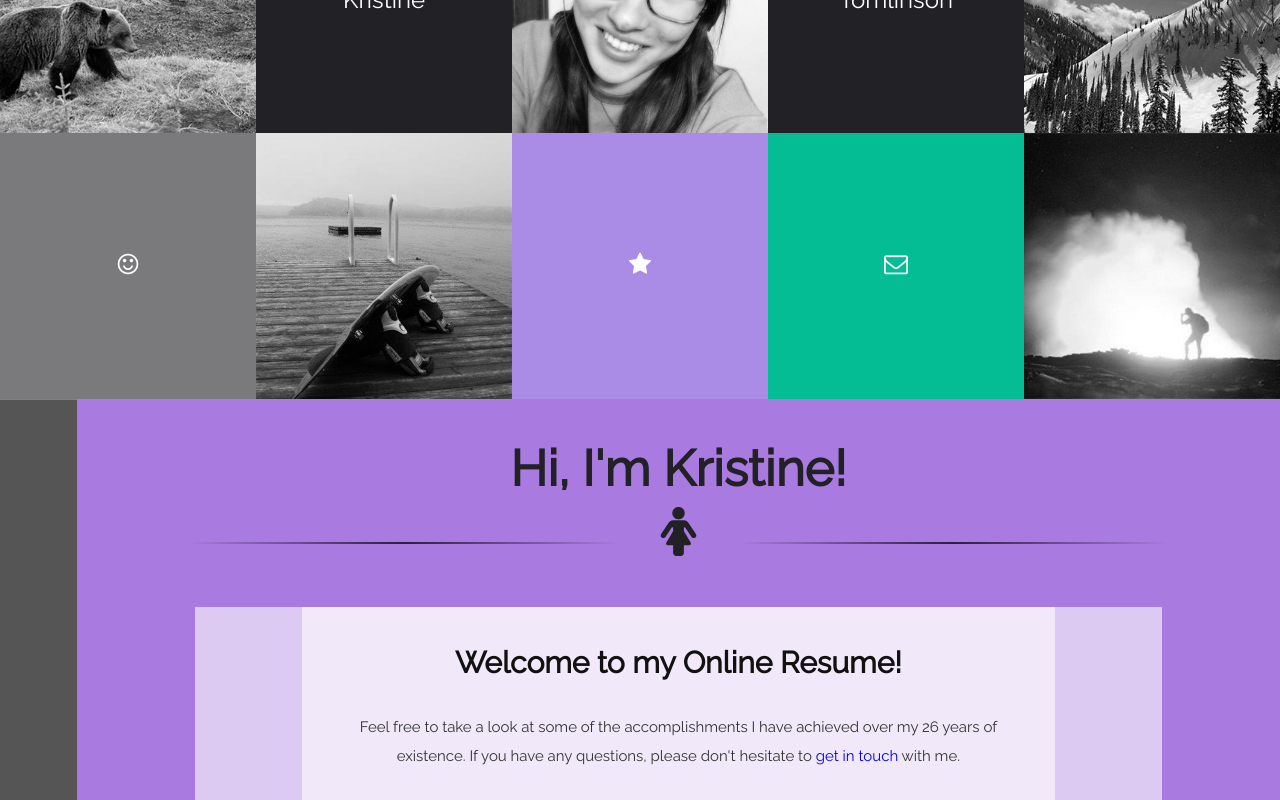
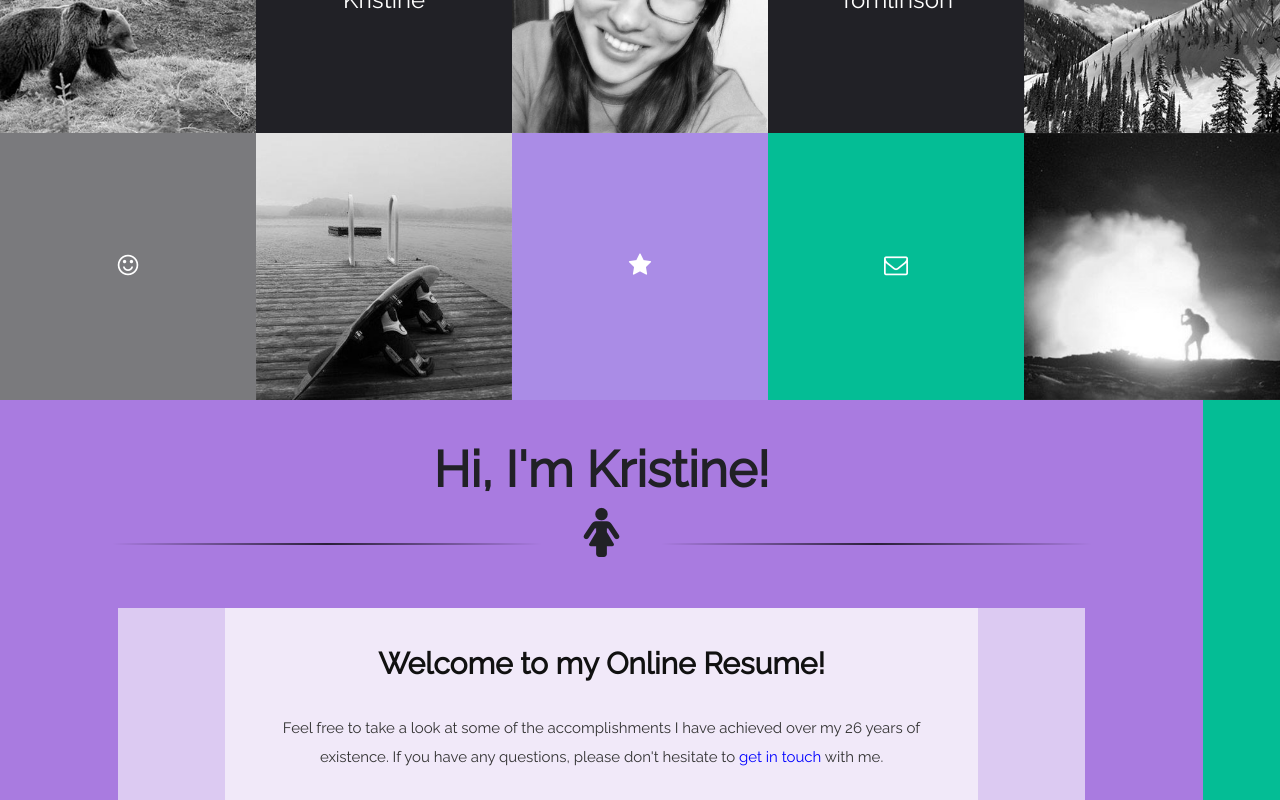
Before and after one commit to SWboarder/resume, a plain HTML site: page index.html in a window 1280 px wide. Shown: the part 400-1200 px from the top of the page. Drawn offline with Linux system fonts and the light colour scheme.

Commit message:
Trying to get to work nice on phones

```diff
--- a/css/engineer.css
+++ b/css/engineer.css
@@ -3,22 +3,26 @@
 /***************/
 
 	/*In order of precedence*/
-	body,
 	html{
 		display: block;
 		width: 100%;
 		height: 100%;
 		margin: 0;
 		padding: 0;
+		background-color: #04bd95;
 	}
 
 	body{
-		background-color: #555;
 		color: #fff;
 		font-family: 'Raleway', sans-serif;
 		font-size: 24px;
 		overflow-y: scroll;
 		overflow-x: hidden;
+		display: block;
+		width: 100%;
+		height: 100%;
+		margin: 0;
+		padding: 0;
 	}
 
 	h1{
@@ -326,11 +330,10 @@
 		background-color: #04bd95;
 		display: inline-block;
 		height: 100%;
-		left: 0px;
+		right: 0;
 		position: fixed;
-		top: 0px;
+		top: 0;
 		width: 6%;
-		z-index: -1;
 	}
 
 #test{
@@ -474,9 +477,16 @@
 			padding: 10px 5%;
 		}
 
+		.blockWrapper{
+			display: inline-flex;
+			width: 100%;
+			height: 100%;
+			justify-content: center;
+			align-items: center;
+			flex-wrap: wrap;
+		}
+
 		.block{
-			display: flex;
-			float: left;
 			height: 33.3%;
 			margin: 0;
 			padding: 0;
@@ -521,8 +531,8 @@
 			padding-left: 5%;
 			padding-right: 5%;
 			padding-bottom: 25px;
+			margin-right: 6%;
 			display: inline-block;
-			float: right;
 			min-height: 640px;
 			text-align: center;
 			width: 84%;
@@ -646,6 +656,11 @@
 			width: 70%;
 		}
 
+		.containerText.introText{
+			padding-top: 0;
+			padding-bottom: 0;
+		}
+
 		.contain{
 			background-size: contain;
 		}
@@ -665,7 +680,7 @@
 			margin: 3px 3px 0 3px;
 		}
 
-		.innerContainerText{
+		.innerTextContainer{
 			display: inline-block;
 			padding: 5%;
 			width: 90%;
--- a/index.html
+++ b/index.html
@@ -10,8 +10,8 @@
 		<meta name="author" content="Kristine Tomlinson">
 		<meta name="description" content="The Online Resume of Kristine Tomlinson">
 		<meta name="keywords" content="Kristine, Tomlinson, Online, Resume, electrical, engineer, snowboarder, web designer">
-		<meta name="viewport" content="width=device-width, height=device-height, initial-scale=1.0, user-scalable=no">
-		<meta name="apple-mobile-web-app-capable" content="yes" />
+		<!-- <meta name="viewport" content="width=device-width, height=device-height, initial-scale=1.0, user-scalable=no">
+		<meta name="apple-mobile-web-app-capable" content="yes" /> -->
 		<link rel="icon" type="image/x-icon" href="./images/website_icon.png">
 		<link rel="stylesheet" type="text/css" href="./css/engineer.css">
 		<link rel="stylesheet" type="text/css" href="./css/styles.css">
@@ -32,7 +32,7 @@
 	</head>
 
 	<!--BODY SECTION-->
-	<body id="home" data-bind="style: {height : height()+'px', width: width() + 'px'}">
+	<body id="home">
 
 		<!--LOADER-->
 			<div id="loader">
@@ -59,6 +59,7 @@
 			</div>
 
 		<!--THE MAIN PAGE-->
+			<div class="blockWrapper">
 				<!-- ko foreach: blocks -->
 					<div class="block" data-bind="event: {touchend: $parent.touchNavigateToBlock, mouseover: $parent.expandBlock, mouseout: $parent.shrinkBlock, mousedown: $parent.navigateToBlock}, css: {'interacts' : interacts()}, attr: {id: id()}">
 						<div data-bind="attr: {class: backgroundColor()+' background '}, style: { 'background-image': 'url('+img()+')'}">
@@ -71,6 +72,7 @@
 						</div>
 					</div>
 				<!-- /ko -->
+			</div>
 
 		<!--THE STICKY SIDE NAV BAR-->
 		<div id="menuBar">
@@ -100,9 +102,8 @@
 				<div class="displayIcon" data-icon="8"></div>
 				<hr class="line"></hr>
 				<br><br>
-				<div class="aboutText containerText translucent" style="padding-bottom: 0; padding-top: 0;">
+				<div class="introText containerText translucent">
 					<div class="innerTextContainer translucent">
-						<div class="padding">
 						<h2>Welcome to my Online Resume!</h2>
 						<br><br>
 						<p>Feel free to take a look at some of the accomplishments I have achieved over my 26 years of existence. If you have any questions, please don't hesitate to <a data-bind="click: goToContact">get in touch</a> with me.</p><br><br>
@@ -110,13 +111,11 @@
 						<a href="./documents/KristineTomlinsonResume.pdf"><div id="download">Download Resume</div></a> -->
 					</div>
 				</div>
-				</div>
-				<div class="educationText containerText translucent" style="padding-bottom: 25px;">
+				<div class="aboutText containerText translucent">
 					<div class="row">
 						<h2>Quick Summary</h2>
 					</div>
 					<div class="innerTextContainer translucent">
-						<div class="padding">
 						<div class="row">
 							<div class="adjustingBlock w25pt100 left">
 								<div class="square">
@@ -140,13 +139,11 @@
 						</div>
 					</div>
 				</div>
-				</div>
 				<div class="aboutText containerText translucent">
 				<div class="row">
 					<h2>What Sets Me Apart</h2>
 				</div>
 				<div class="innerTextContainer translucent">
-					<div class="padding">
 					<div class="row">
 						<div class="adjustingBlock w20pt100 left">
 							<div class="square">
@@ -204,7 +201,6 @@
 				</div>
 			</div>
 		</div>
-		</div>
 
 		<div id="workBlock" class="bodyBlock light-teal">
 			<h1>Work Experience</h1>
@@ -214,6 +210,7 @@
 			<div class="workText containerText translucent">
 				<h2>ELL Technologies Limited, December 2014 - Present</h2>
 				<br><br>
+				<div class="innerTextContainer translucent">
 					<h3 class="underline">Full Stack Web Developer</h3>
 					<!-- <br><br>
 					<div id="workImageTwo" class="containerImage center-norepeat cover circle"></div> -->
@@ -232,8 +229,11 @@
 					<br><br>
 					<p>•	Manage all project using Git, and follow deployment best practices (Production, Staging and Development Environments)</p>
 					<br><br>
+				</div>
+				<br><br>
 				<h2>Teck Coal Limited - Fording River Operations, May 2012 - July 2013</h2>
 				<br><br>
+				<div class="innerTextContainer translucent">
 					<h3 class="underline">Electrical Engineering Intern</h3>
 					<br><br>
 					<div id="workImageTwo" class="containerImage center-norepeat cover circle"></div>
@@ -243,6 +243,8 @@
 					<p>•	Consistently had multiple projects going on simultaneously. Projects involved: planning and research, ordering parts, hiring contractors, supervising contractors (making sure they were abiding by the Teck safety standards), ensuring the appropriate parties were paid, and properly documenting all project information</p>
 					<br><br>
 					<p>•	Gained experience in project management, the mining industry, power distribution, electronics, communications and controls </p>
+					<br><br>
+				</div>
 				<br><br>
 				<div id="condensed1" class="condensed">
 					<div class="condensed-title"></div>
@@ -319,10 +321,7 @@
 				<br><br>
 				<div id="educationImageOne" class="containerImage center-norepeat cover circle"></div>
 				<br><br>
-				<div class="simple-block translucent textLeft" style="padding:25px; width: auto;">
-					<div class="row textCenter">
-						<h3>Summary<h3>
-					</div>
+				<div class="innerTextContainer translucent">
 					<h4>2007: </h4><p>First year, General Engineering.</p><br>
 					<h4>2008: </h4><p>Second year, Chemical Engineering.</p><br>
 					<h4>2009: </h4><p>Second year, Electrical Engineering.</p><br>
@@ -333,7 +332,6 @@
 					<!--div class="row textCenter">
 						<h3>Click </h3><h3 class="blue">here</h3><h3> for a full course list.<h3>
 					</div-->
-				</div>
 					<br><br>
 					<p>•	Graduated from Queen’s University’s Electrical Engineering program with a 3.89 GPA in the final year</p>
 					<br><br>
@@ -350,6 +348,8 @@
 					</div>
 					<br><br-->
 					<p>•	Received the GE Scholar Leaders Scholarship. This scholarship is awarded to female engineering students that display role-model qualities (volunteering, academics, community involvement)</p><br><br>
+				</div>
+				<br><br>
 				<div id="condensed3" class="condensed">
 					<div class="condensed-title"></div>
 					<button class="condensed-controller">+</button>
--- a/js/engineer.js
+++ b/js/engineer.js
@@ -165,7 +165,7 @@ var resume_model = function(){
 		console.log("reg nav");
 		var obj = this;
 		var offset = $('#'+obj.id()+'Block').offset().top;
-		$(document).scrollTop(offset);
+		$(document.body).scrollTop(offset);
 	}
 
 	self.expandBlock = function(obj){
```
Lines whose indentation alone changed are shown as unchanged.
